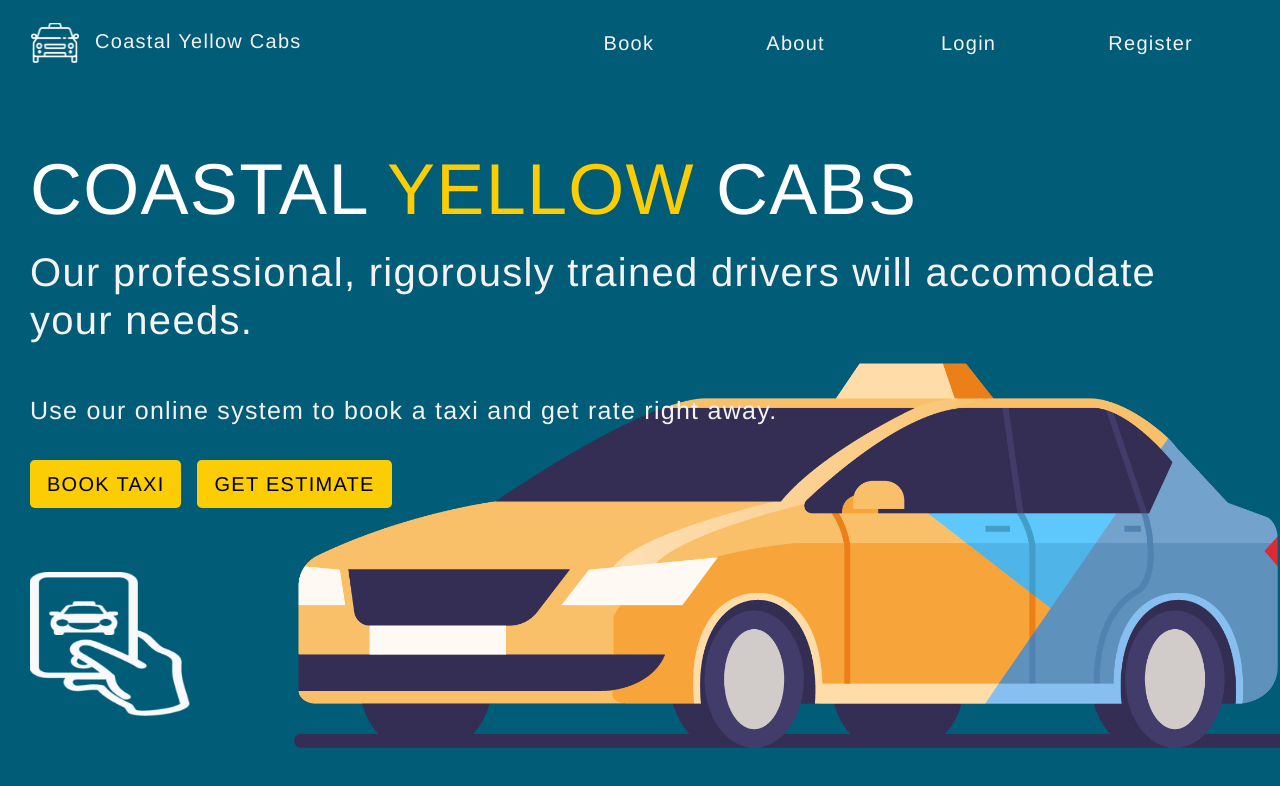
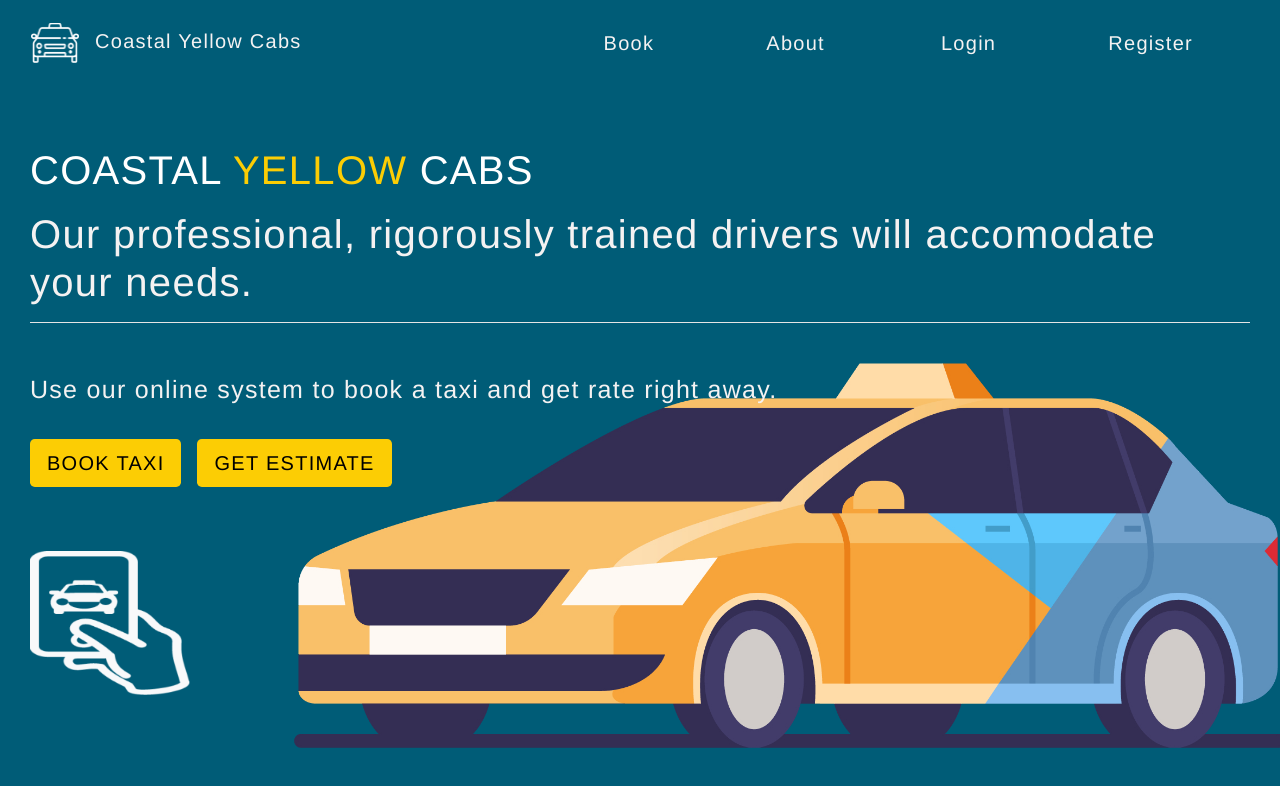
Before and after one commit to ari7946/taxi-service, a React (Create React App) app: page / in a window 1280 px wide. Shown: the top 786 px of the page. Built offline with nearby package versions, Linux system fonts and the light colour scheme.

Commit message:
Styling changes to landing page

```diff
--- a/src/components/landing/landing.component.js
+++ b/src/components/landing/landing.component.js
@@ -9,8 +9,9 @@ const Landing = (props) => {
     <Container fluid>
       <div className='landing'>
         <div className='landing-header'>
-          <h1 className="text-white text-uppercase landing-title display-3">Coastal <span className='text-yellow'>Yellow</span> Cabs</h1>
+          <h1 className="text-white text-uppercase landing-title">Coastal <span className='text-yellow'>Yellow</span> Cabs</h1>
           <h2 className="text-grey-light-2 lead landing-subtitle lead mt-3">Our professional, rigorously trained drivers will accomodate your needs.</h2>
+          <hr className="bg-white" />
           <p className="text-grey-light-2 mt-5 lead landing-message">Use our online system to book a taxi and get rate right away.</p>
 
           <div className="landing-buttons">
```
